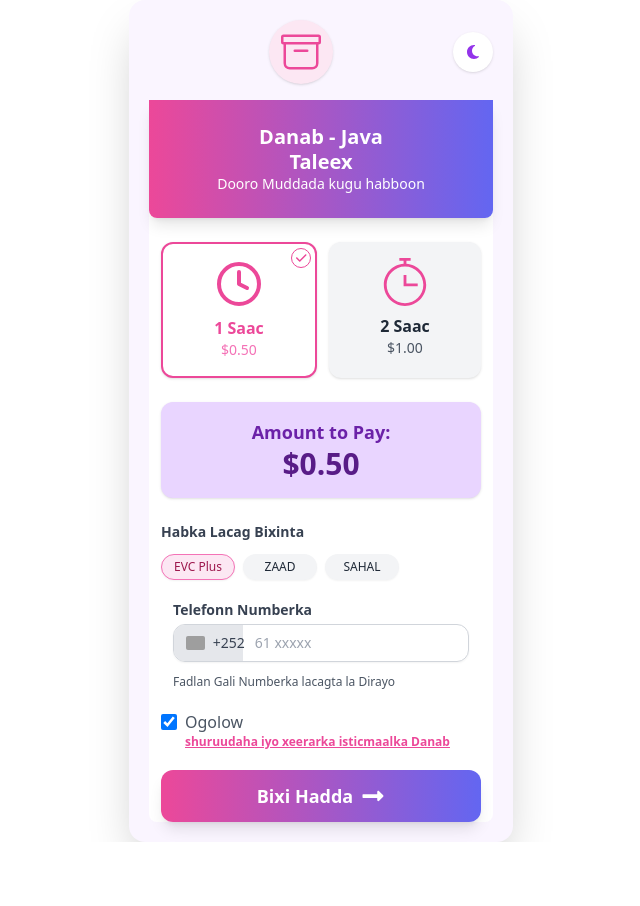
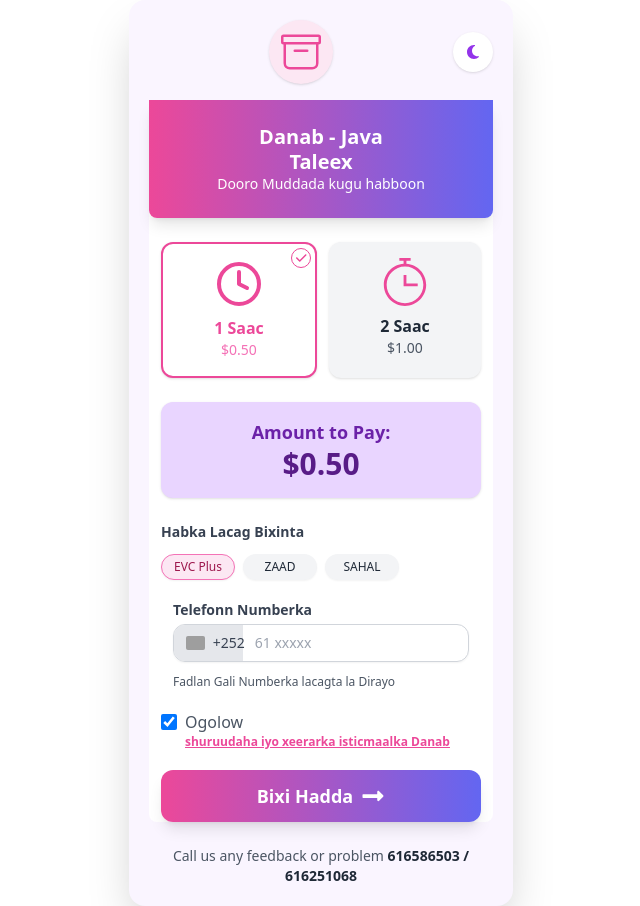
Before and after one commit to abdfthsaid/Java_Taleex_03, a React (Vite) app: page / in a window 1280 px wide. Shown: the whole page, without its empty margins (319-959 px from the left). Before the commit the page ends 842 px from the top, so only its background shows below. Built offline with nearby package versions, Linux system fonts and the light colour scheme; grey boxes are pictures that could not be loaded.

Commit message:
Update App.jsx

```diff
--- a/src/App.jsx
+++ b/src/App.jsx
@@ -31,6 +31,12 @@
             darkMode={darkMode}
           />
         </div>
+         <footer className="mt-6 text-center text-sm text-gray-600 dark:text-gray-300">
+          Call us any feedback or problem{" "}
+          <span className="font-semibold text-gray-800 dark:text-white">
+            616586503 / 616251068
+          </span>
+        </footer>
       </div>
     </div>
   );
```
